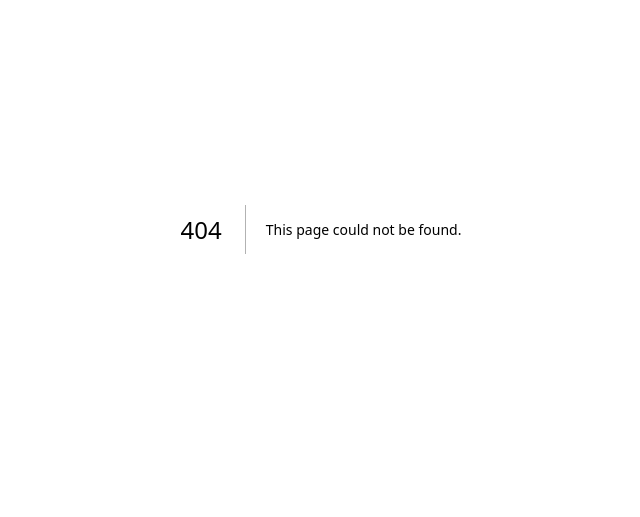
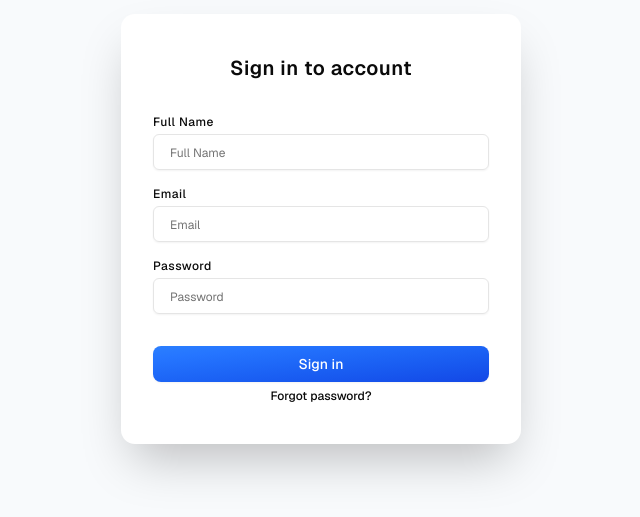
Before and after one commit to getweys/get-ai-assistant, a Next.js app: page /signin in a window 1280 px wide. Before the commit this address had no page. Shown: the part 171-688 px from the top of the page, without its empty margins (319-959 px from the left). Built offline with nearby package versions, Linux system fonts and the light colour scheme.

Commit message:
feat: signin page completed with validation

```diff
--- /dev/null
+++ b/app/(auth)/signin/page.tsx
@@ -0,0 +1,99 @@
+"use client";
+
+import { Button } from "@/components/atoms/button";
+import { Input } from "@/components/atoms/input";
+import Text, { Tags } from "@/components/atoms/text";
+import { SigninSchemaTypes } from "@/schema/signin.schema";
+import { SubmitHandler, useForm } from "react-hook-form";
+import { zodResolver } from "@hookform/resolvers/zod";
+import { SigninSchema } from "@/schema/signin.schema";
+import { useRouter } from "next/navigation";
+
+const page = () => {
+  const router = useRouter();
+
+  const {
+    control,
+    handleSubmit,
+    formState: { errors },
+  } = useForm<SigninSchemaTypes>({
+    resolver: zodResolver(SigninSchema),
+    mode: "onChange",
+    defaultValues: {
+      fullName: "",
+      email: "",
+      password: "",
+    },
+  });
+
+  const onSubmit: SubmitHandler<SigninSchemaTypes> = (data) => {
+    console.log(data);
+    router.push("/");
+  };
+
+  return (
+    <div className="bg-slate-50 h-screen flex justify-center items-center ">
+      <form
+        className="h-fit max-w-[400px] w-full  bg-white px-8 py-10 rounded-xl shadow-2xl flex flex-col"
+        onSubmit={handleSubmit(onSubmit)}
+      >
+        <Text
+          containerTag={Tags.Paragraph}
+          className="text-xl font-semibold text-center tracking-[0.5px]"
+        >
+          Sign in to account
+        </Text>
+        <div className="flex flex-col gap-4 py-8">
+          <div className="flex flex-col gap-1">
+            <label className="text-xs font-[450] tracking-[0.5px]">
+              Full Name
+            </label>
+            <Input
+              className="border rounded-sm px-4 py-2 placeholder:text-xs text-sm text-semigray focus-visible:!border-blue-500  focus-visible:!ring-[1px] focus-visible:bg-blue-50 "
+              placeholder="Full Name"
+              type="text"
+              control={control}
+              name="fullName"
+              errors={errors}
+            />
+          </div>
+          <div className="flex flex-col gap-1 ">
+            <label className="text-xs font-[450] tracking-[0.5px]">Email</label>
+            <Input
+              className="border rounded-sm px-4 py-2 placeholder:text-xs text-sm text-semigray focus-visible:!border-blue-500  focus-visible:!ring-[1px] focus-visible:bg-blue-50"
+              placeholder="Email"
+              type="text"
+              control={control}
+              name="email"
+              errors={errors}
+            />
+          </div>
+          <div className="flex flex-col gap-1">
+            <label className="text-xs font-[450] tracking-[0.5px]">
+              Password
+            </label>
+            <Input
+              className="border rounded-sm px-4 py-2 placeholder:text-xs text-sm text-semigray focus-visible:!border-blue-500  focus-visible:!ring-[1px] focus-visible:bg-blue-50"
+              placeholder="Password"
+              type="password"
+              control={control}
+              name="password"
+              errors={errors}
+            />
+          </div>
+        </div>
+        <Button className="bg-gradient-to-br from-blue-500 to-blue-700 dark:from-blue-600 dark:to-blue-800 text-white ">
+          Sign in
+        </Button>
+        <Text
+          containerTag={Tags.Paragraph}
+          className="text-xs text-center mt-1.5 font-[450] hover:text-blue-600 hover:underline cursor-pointer"
+        >
+          Forgot password?
+        </Text>
+      </form>
+    </div>
+  );
+};
+
+export default page;
--- a/app/globals.css
+++ b/app/globals.css
@@ -115,6 +115,7 @@
   --color-sidebar-ring: var(--sidebar-ring);
   --color-primary: #f8fafc;
   --color-border-white: #e2e8f0;
+  --color-semigray: #898989;
 }
 
 @layer base {
--- a/app/layout.tsx
+++ b/app/layout.tsx
@@ -5,6 +5,7 @@ import { Analytics } from "@vercel/analytics/next";
 import { ThemeProvider } from "@/components/molecules/theme-provider";
 import "./globals.css";
 import { ReactNode } from "react";
+import { ToastProvider } from "@radix-ui/react-toast";
 
 export const metadata: Metadata = {
   title: "GET AI Assistant - Advanced Quantum Intelligence Dashboard",
@@ -51,7 +52,7 @@ export default function RootLayout({
           enableSystem
           disableTransitionOnChange
         >
-          {children}
+          <ToastProvider>{children}</ToastProvider>
         </ThemeProvider>
         <Analytics />
       </body>
--- a/components/atoms/button.tsx
+++ b/components/atoms/button.tsx
@@ -50,7 +50,10 @@ function Button({
   return (
     <Comp
       data-slot="button"
-      className={cn(buttonVariants({ variant, size, className }))}
+      className={cn(
+        "cursor-pointer",
+        buttonVariants({ variant, size, className })
+      )}
       {...props}
     />
   );
--- a/components/atoms/input.tsx
+++ b/components/atoms/input.tsx
@@ -1,18 +1,57 @@
 import { cn } from "@/lib/utils";
-import { ComponentProps } from "react";
+import {
+  Control,
+  Controller,
+  FieldErrors,
+  FieldPath,
+  FieldValues,
+} from "react-hook-form";
+interface InputProps<T extends FieldValues = FieldValues> {
+  className: string;
+  type?: "password" | "text";
+  placeholder?: string;
+  name: FieldPath<FieldValues>;
+  control: Control<any>;
+  errors: FieldErrors<T>;
+}
 
-function Input({ className, type, ...props }: ComponentProps<"input">) {
+function Input({
+  className,
+  type,
+  name,
+  control,
+  placeholder,
+  errors,
+}: InputProps) {
   return (
+    <Controller
+      name={name}
+      control={control}
+      render={({ field }) => (
+        <div>
           <input
             type={type}
             data-slot="input"
+            placeholder={placeholder}
             className={cn(
               "file:text-foreground placeholder:text-muted-foreground selection:bg-primary selection:text-primary-foreground dark:bg-input/30 border-input flex h-9 w-full min-w-0 rounded-md border bg-transparent px-3 py-1 text-base shadow-xs transition-[color,box-shadow] outline-none file:inline-flex file:h-7 file:border-0 file:bg-transparent file:text-sm file:font-medium disabled:pointer-events-none disabled:cursor-not-allowed disabled:opacity-50 md:text-sm",
               "focus-visible:border-ring focus-visible:ring-ring/50 focus-visible:ring-[3px]",
               "aria-invalid:ring-destructive/20 dark:aria-invalid:ring-destructive/40 aria-invalid:border-destructive",
-        className
+              className,
+              {
+                " focus-visible:bg-red-50 focus-visible:!border-red-500 border-red-500 bg-red-50":
+                  errors?.[name]?.message,
+              }
             )}
-      {...props}
+            name={field.name}
+            onChange={field.onChange}
+            value={field.value}
+          />
+          <span className="text-[10px] text-red-500 tracking-[0.2px] font-medium">
+            {errors ? (errors?.[name]?.message as string) : null}
+          </span>
+        </div>
+      )}
     />
   );
 }
--- /dev/null
+++ b/components/atoms/text.tsx
@@ -0,0 +1,26 @@
+import React, { FC, ReactNode } from "react";
+
+export enum Tags {
+  Paragraph = "p",
+  Heading1 = "h1",
+  Heading2 = "h2",
+  Heading3 = "h3",
+  Heading4 = "h4",
+  Heading5 = "h5",
+  Heading6 = "h6",
+  Span = "span",
+}
+
+interface PropsType {
+  containerTag: Tags;
+  children: ReactNode;
+  className: string;
+}
+
+const Text: FC<PropsType> = ({ containerTag, children, className }) => {
+  const Container = containerTag;
+
+  return <Container className={className}>{children}</Container>;
+};
+
+export default Text;
--- a/package.json
+++ b/package.json
@@ -53,14 +53,14 @@
     "react": "^18",
     "react-day-picker": "9.8.0",
     "react-dom": "^18",
-    "react-hook-form": "^7.60.0",
+    "react-hook-form": "^7.62.0",
     "react-resizable-panels": "^2.1.7",
     "recharts": "2.15.4",
     "sonner": "^1.7.4",
     "tailwind-merge": "^2.5.5",
     "tailwindcss-animate": "^1.0.7",
     "vaul": "^0.9.9",
-    "zod": "3.25.67"
+    "zod": "^3.25.67"
   },
   "devDependencies": {
     "@tailwindcss/postcss": "^4.1.9",
--- /dev/null
+++ b/schema/signin.schema.ts
@@ -0,0 +1,22 @@
+import z from "zod";
+
+export const SigninSchema = z.object({
+  fullName: z
+    .string({ message: "Name is required" })
+    .min(1, { message: "Name is required" }),
+  email: z
+    .string({
+      message: "Email is required",
+    })
+    .trim()
+    .email("Invalid Email"),
+
+  password: z
+    .string({
+      message: "Password is required",
+    })
+    .min(1, { message: "Password is required" })
+    .trim(),
+});
+
+export type SigninSchemaTypes = z.infer<typeof SigninSchema>;
```
Also changed, not shown: 1 other file (tests, documents, lock files or other folders). Lines whose indentation alone changed are shown as unchanged.
